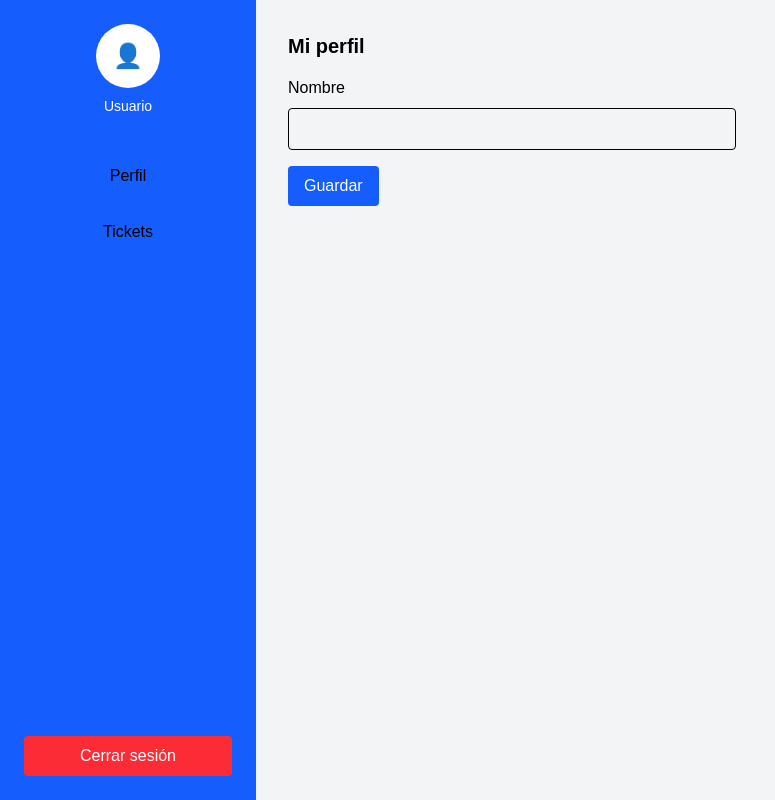
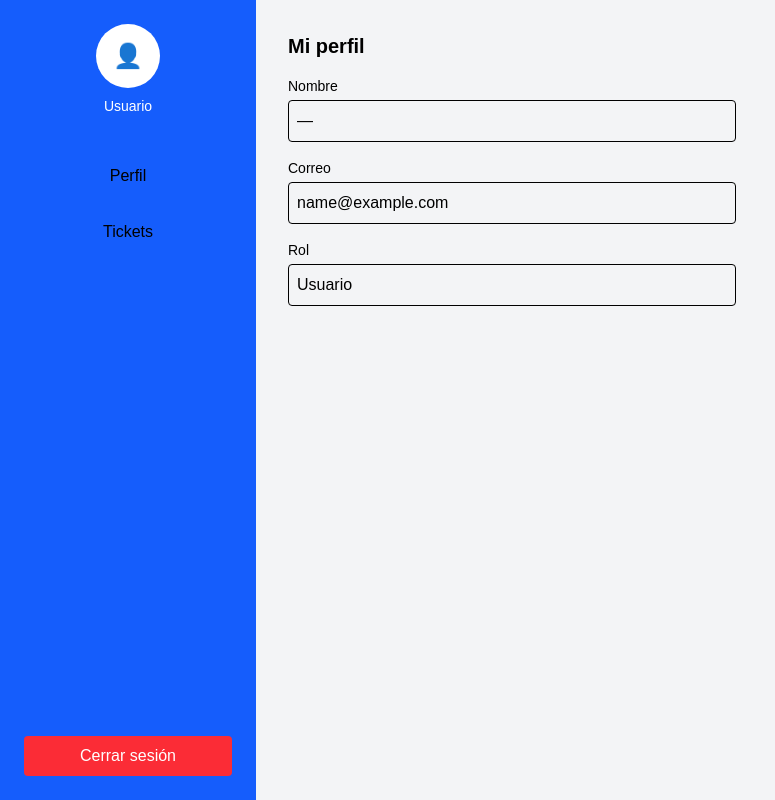
Before and after one commit to Carvajalandre/fixi-front, a Next.js app: page /dashboard/profile in a window 1280 px wide. Shown: the whole page, without its empty margins (0-775 px from the left). Built offline with nearby package versions, Linux system fonts and the light colour scheme; sample sign-in values are in the browser's storage.

Commit message:
ya esta mae

```diff
--- a/app/dashboard/profile/page.tsx
+++ b/app/dashboard/profile/page.tsx
@@ -1,30 +1,58 @@
 "use client"
-import { useState } from "react"
+import { useEffect, useState } from "react"
+
+type User = {
+  id: number
+  name: string
+  email: string
+  role: string
+}
 
 export default function ProfilePage() {
-  const [name, setName] = useState("")
+  const [user, setUser] = useState<User | null>(null)
 
-  const handleSave = () => {
-    alert("Luego lo conectamos al backend 😄")
-  }
+  useEffect(() => {
+    const stored = localStorage.getItem("user")
+    if (!stored) return
+
+    const rawUser = JSON.parse(stored)
+
+    const normalizedUser: User = {
+      id: rawUser.id,
+      name: rawUser.full_name || "—",
+      email: rawUser.email || "—",
+      role: rawUser.role === "support" ? "Soporte" : "Usuario"
+    }
+
+    setUser(normalizedUser)
+  }, [])
+
+  if (!user) return <p>Cargando perfil...</p>
 
   return (
     <div className="max-w-md">
       <h1 className="text-xl font-bold mb-4">Mi perfil</h1>
 
-      <label className="block mb-2">Nombre</label>
+      <label className="block text-sm mb-1">Nombre</label>
       <input
-        value={name}
-        onChange={(e) => setName(e.target.value)}
-        className="w-full border p-2 rounded mb-4"
+        value={user.name}
+        readOnly
+        className="w-full border p-2 rounded mb-4 bg-gray-100 cursor-not-allowed"
       />
 
-      <button
-        onClick={handleSave}
-        className="bg-blue-600 text-white px-4 py-2 rounded"
-      >
-        Guardar
-      </button>
+      <label className="block text-sm mb-1">Correo</label>
+      <input
+        value={user.email}
+        readOnly
+        className="w-full border p-2 rounded mb-4 bg-gray-100 cursor-not-allowed"
+      />
+
+      <label className="block text-sm mb-1">Rol</label>
+      <input
+        value={user.role}
+        readOnly
+        className="w-full border p-2 rounded bg-gray-100 cursor-not-allowed"
+      />
     </div>
   )
 }
--- a/app/dashboard/support/profile/page.tsx
+++ b/app/dashboard/support/profile/page.tsx
@@ -1,30 +1,58 @@
 "use client"
-import { useState } from "react"
+import { useEffect, useState } from "react"
+
+type User = {
+  id: number
+  name: string
+  email: string
+  role: string
+}
 
 export default function ProfilePage() {
-  const [name, setName] = useState("")
+  const [user, setUser] = useState<User | null>(null)
 
-  const handleSave = () => {
-    alert("Luego lo conectamos al backend 😄")
-  }
+  useEffect(() => {
+    const stored = localStorage.getItem("user")
+    if (!stored) return
+
+    const rawUser = JSON.parse(stored)
+
+    const normalizedUser: User = {
+      id: rawUser.id,
+      name: rawUser.full_name || "—",
+      email: rawUser.email || "—",
+      role: rawUser.role === "support" ? "Soporte" : "Usuario"
+    }
+
+    setUser(normalizedUser)
+  }, [])
+
+  if (!user) return <p>Cargando perfil...</p>
 
   return (
     <div className="max-w-md">
       <h1 className="text-xl font-bold mb-4">Mi perfil</h1>
 
-      <label className="block mb-2">Nombre</label>
+      <label className="block text-sm mb-1">Nombre</label>
       <input
-        value={name}
-        onChange={(e) => setName(e.target.value)}
-        className="w-full border p-2 rounded mb-4"
+        value={user.name}
+        readOnly
+        className="w-full border p-2 rounded mb-4 bg-gray-100 cursor-not-allowed"
       />
 
-      <button
-        onClick={handleSave}
-        className="bg-blue-600 text-white px-4 py-2 rounded"
-      >
-        Guardar
-      </button>
+      <label className="block text-sm mb-1">Correo</label>
+      <input
+        value={user.email}
+        readOnly
+        className="w-full border p-2 rounded mb-4 bg-gray-100 cursor-not-allowed"
+      />
+
+      <label className="block text-sm mb-1">Rol</label>
+      <input
+        value={user.role}
+        readOnly
+        className="w-full border p-2 rounded bg-gray-100 cursor-not-allowed"
+      />
     </div>
   )
 }
--- a/app/login/LoginPage.tsx
+++ b/app/login/LoginPage.tsx
@@ -23,16 +23,20 @@ export default function LoginPage() {
       }
 
       const token = data.token
-      const role = data.role.toLowerCase()
-      const userId = data.user.id
+      //const role = data.role.toLowerCase()
+      //const userId = data.user.id
+      const user = data.user
+      const role = data.role.toLowerCase() || (window.location.pathname.includes("/support") ? "support" : "user")
 
       localStorage.setItem("token", token)
-      localStorage.setItem("role", role)
-      localStorage.setItem("user_id", userId.toString())
+      localStorage.setItem("user", JSON.stringify({...user, role }))
+      //localStorage.setItem("role", role)
+      //localStorage.setItem("user_id", userId.toString())
+      //localStorage.setItem("user", JSON.stringify(user))
 
       document.cookie = `token=${token}; path=/`
 
-      if (role === "support") {
+      if (user.role === "support") {
         window.location.href = "/dashboard/support"
       } else {
         window.location.href = "/dashboard"
```
